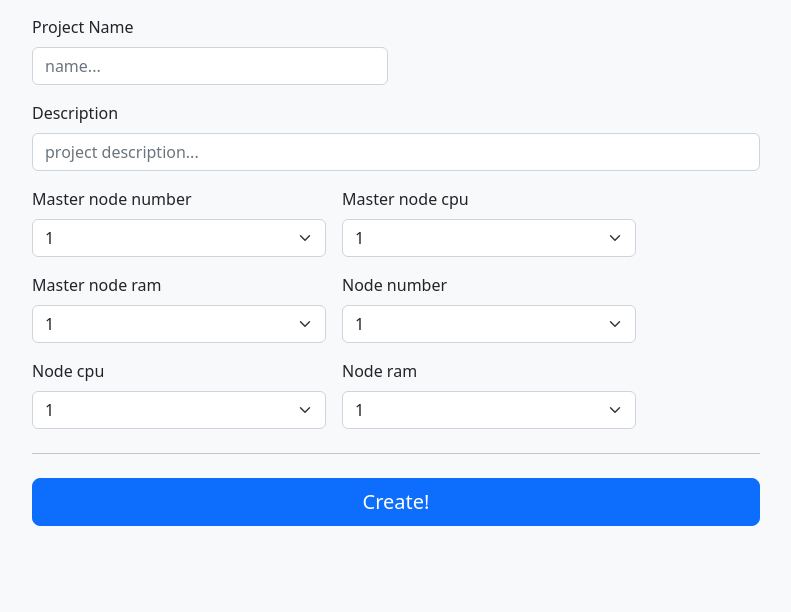
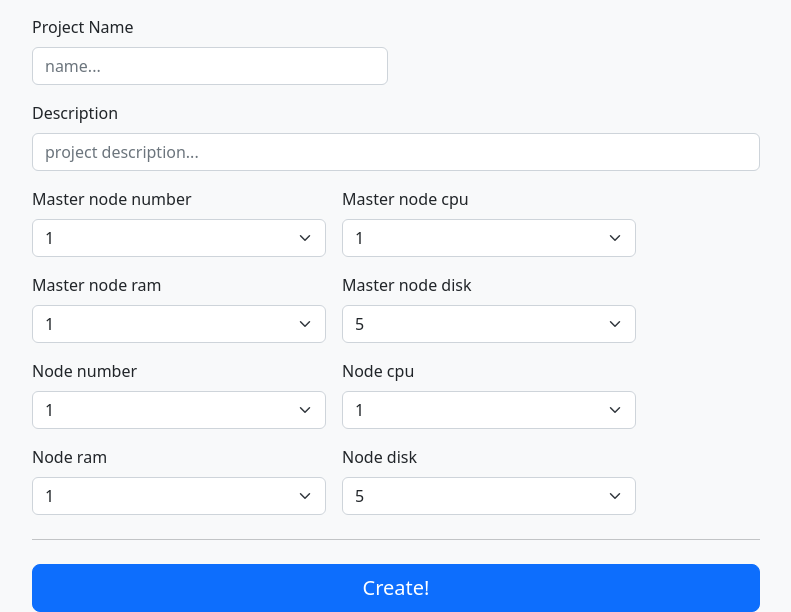
Before and after one commit to k8s-term-project/EKS_web, a Django app: page /create/ in a window 1280 px wide. Shown: the part 203-815 px from the top of the page, without its empty margins (50-841 px from the left). Before the commit the page ends 729 px from the top, so only its background shows below. Run offline with Django 4.2, Linux system fonts and the light colour scheme; a user stored in the database is signed in; some libraries are stand-ins or nearby versions.

Commit message:
#15 fix for terraform shell

```diff
--- a/EKS/form.py
+++ b/EKS/form.py
@@ -5,6 +5,6 @@ class ClusterForm(forms.ModelForm):
     class Meta:
         model = Cluster
         fields = ['project_name', 'description',
-                  'master_num', 'master_cpu', 'master_ram',
-                  'node_num', 'node_cpu', 'node_ram']
+                  'master_num', 'master_cpu', 'master_ram', 'master_disk',
+                  'node_num', 'node_cpu', 'node_ram', 'node_disk']
         exclude = ['email']
--- a/EKS/models.py
+++ b/EKS/models.py
@@ -10,6 +10,8 @@ class Cluster(models.Model):
     master_num = models.IntegerField()
     master_cpu = models.IntegerField()
     master_ram = models.IntegerField()
+    master_disk = models.IntegerField()
     node_num = models.IntegerField()
     node_cpu = models.IntegerField()
     node_ram = models.IntegerField()
+    node_disk = models.IntegerField()
--- a/EKS/views.py
+++ b/EKS/views.py
@@ -42,15 +42,18 @@ def createCluster(request):
             data += " "
             data += str(cluster.master_ram)
             data += " "
+            data += str(cluster.master_disk)
+            data += " "
             data += str(cluster.node_num)
             data += " "
             data += str(cluster.node_cpu)
             data += " "
             data += str(cluster.node_ram)
+            data += " "
+            data += str(cluster.node_disk)
 
-            excute = "/root/data.sh"
+            excute = "/root/create_instance.sh"
             excute += data
-            print(excute)
             subprocess.run([excute], shell=True)
 
         return redirect('/')
--- a/templates/EKS/create.html
+++ b/templates/EKS/create.html
@@ -175,12 +175,20 @@
               <select class="form-select" name="master_ram" required>
                 <option>1</option>
                 <option>2</option>
-                <option>3</option>
                 <option>4</option>
+                <option>8</option>
+                <option>10</option>
+                <option>12</option>
+                <option>16</option>
+              </select>
+            </div>
+            <div class="col-md-5">
+              <label for="country" class="form-label">Master node disk</label>
+              <select class="form-select" name="master_disk" required>
                 <option>5</option>
-                <option>6</option>
-                <option>7</option>
-                <option>8</option>
+                <option>10</option>
+                <option>15</option>
+                <option>20</option>
               </select>
             </div>
             <div class="col-md-5">
@@ -189,6 +197,8 @@
                 <option>1</option>
                 <option>2</option>
                 <option>3</option>
+                <option>4</option>
+                <option>5</option>
               </select>
             </div>
             <div class="col-md-5">
@@ -207,12 +217,19 @@
               <select class="form-select" name="node_ram" required>
                 <option>1</option>
                 <option>2</option>
-                <option>3</option>
                 <option>4</option>
+                <option>6</option>
+                <option>8</option>
+                <option>12</option>
+              </select>
+            </div>
+            <div class="col-md-5">
+              <label for="country" class="form-label">Node disk</label>
+              <select class="form-select" name="master_disk" required>
                 <option>5</option>
-                <option>6</option>
-                <option>7</option>
-                <option>8</option>
+                <option>10</option>
+                <option>15</option>
+                <option>20</option>
               </select>
             </div>
           </div>
--- a/templates/EKS/index.html
+++ b/templates/EKS/index.html
@@ -232,6 +232,11 @@
                 <td>{{ project.master_ram }}</td>
                 <td>{{ project.node_ram }}</td>
               </tr>
+              <tr>
+                <th scope="row">disk</th>
+                <td>{{ project.master_disk }}</td>
+                <td>{{ project.node_disk }}</td>
+              </tr>
             </tbody>
           </table>
 <!--          <p>Paragraph of text beneath the heading to explain the heading. We'll add onto it with another sentence and probably just keep going until we run out of words.</p>-->
```
Also changed, not shown: EKS/migrations/0006_cluster_master_disk_cluster_node_disk.py (added), db.sqlite3.
